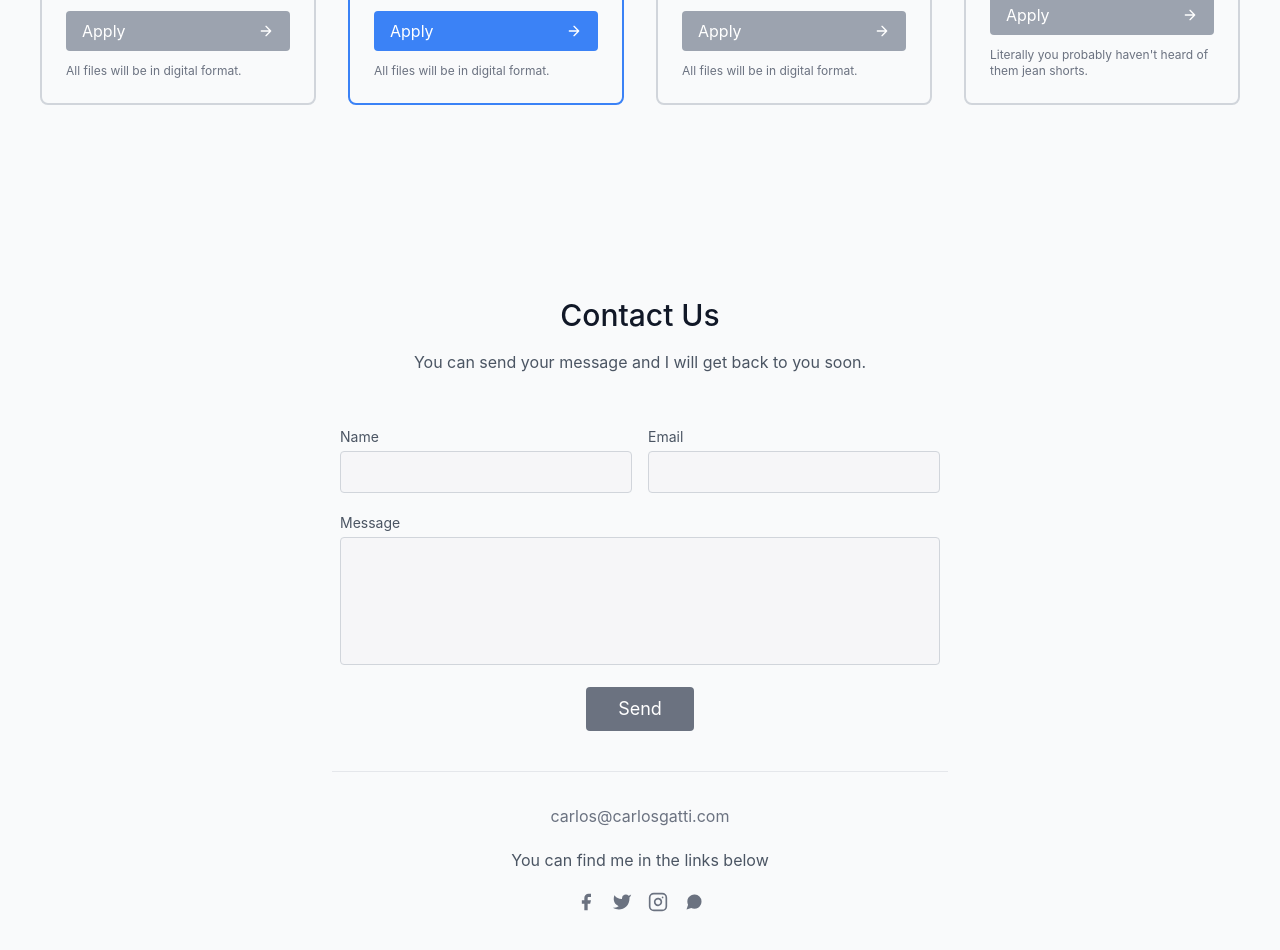
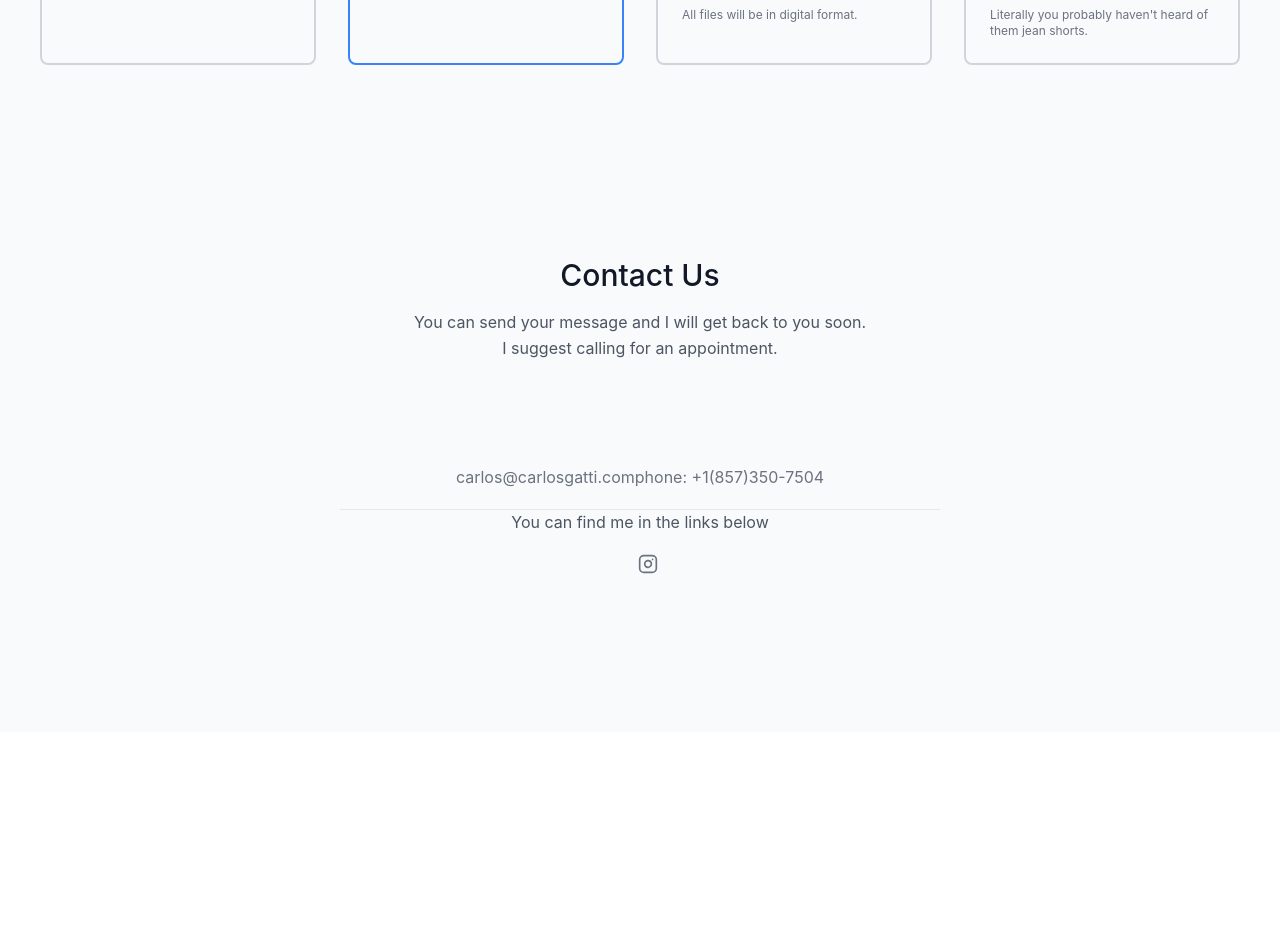
Before and after one commit to CarlosGatti/carlosgatti-blog-next, a Next.js app: page /productions in a window 1280 px wide. Shown: the part 800-1750 px from the top of the page. After the commit the page ends 1532 px from the top, so only its background shows below. Built offline with nearby package versions, Linux system fonts and the light colour scheme; no server answers; what @tailwindcss/typography would draw is missing.

Commit message:
Update contact form

```diff
--- a/components/contact-form.js
+++ b/components/contact-form.js
@@ -14,57 +14,27 @@ export default function ContactForm() {
             <div class="flex flex-col text-center w-full mb-12">
                 <h1 class="sm:text-3xl text-2xl font-medium title-font mb-4 text-gray-900">Contact Us</h1>
                 <p class="lg:w-2/3 mx-auto leading-relaxed text-base">You can send your message and I will get back to you soon.</p>
+                <p class="lg:w-2/3 mx-auto leading-relaxed text-base">I suggest calling for an appointment.</p>
             </div>
             <div class="lg:w-1/2 md:w-2/3 mx-auto">
                 <div class="flex flex-wrap -m-2">
-                    <div class="p-2 w-1/2">
-                        <div class="relative">
-                            <label for="name" class="leading-7 text-sm text-gray-600">Name</label>
-                            <input type="text" id="name" name="name" class="w-full bg-gray-100 bg-opacity-50 rounded border border-gray-300 focus:border-indigo-500 focus:bg-white focus:ring-2 focus:ring-indigo-200 text-base outline-none text-gray-700 py-1 px-3 leading-8 transition-colors duration-200 ease-in-out"/>
-                        </div>
-                    </div>
-                    <div class="p-2 w-1/2">
-                    <div class="relative">
-                        <label for="email" class="leading-7 text-sm text-gray-600">Email</label>
-                        <input type="email" id="email" name="email" class="w-full bg-gray-100 bg-opacity-50 rounded border border-gray-300 focus:border-indigo-500 focus:bg-white focus:ring-2 focus:ring-indigo-200 text-base outline-none text-gray-700 py-1 px-3 leading-8 transition-colors duration-200 ease-in-out"/>
-                    </div>
-                    </div>
-                    <div class="p-2 w-full">
-                    <div class="relative">
-                        <label for="message" class="leading-7 text-sm text-gray-600">Message</label>
-                        <textarea id="message" name="message" class="w-full bg-gray-100 bg-opacity-50 rounded border border-gray-300 focus:border-indigo-500 focus:bg-white focus:ring-2 focus:ring-indigo-200 h-32 text-base outline-none text-gray-700 py-1 px-3 resize-none leading-6 transition-colors duration-200 ease-in-out"></textarea>
-                    </div>
-                    </div>
-                    <div class="p-2 w-full">
-                    <button class="flex mx-auto text-white bg-gray-500 border-0 py-2 px-8 focus:outline-none hover:bg-gray-600 rounded text-lg">Send</button>
-                    </div>
-                    <div class="p-2 w-full pt-8 mt-8 border-t border-gray-200 text-center">
+
+
+                    <div class="p-2 w-full pt-8 mt-8 text-center">
                     <a class="text-gray-500">carlos@carlosgatti.com</a>
-                    <p class="leading-normal my-5">
+                    <a class="text-gray-500" type='phone'>phone: +1(857)350-7504</a>
+                    <p class="leading-normal my-5 border-t border-gray-200 ">
                         You can find me in the links below
                     </p>
                     <span class="inline-flex">
-                        <a class="text-gray-500">
-                        <svg fill="currentColor" stroke-linecap="round" stroke-linejoin="round" stroke-width="2" class="w-5 h-5" viewBox="0 0 24 24">
-                            <path d="M18 2h-3a5 5 0 00-5 5v3H7v4h3v8h4v-8h3l1-4h-4V7a1 1 0 011-1h3z"></path>
-                        </svg>
-                        </a>
-                        <a class="ml-4 text-gray-500">
-                        <svg fill="currentColor" stroke-linecap="round" stroke-linejoin="round" stroke-width="2" class="w-5 h-5" viewBox="0 0 24 24">
-                            <path d="M23 3a10.9 10.9 0 01-3.14 1.53 4.48 4.48 0 00-7.86 3v1A10.66 10.66 0 013 4s-4 9 5 13a11.64 11.64 0 01-7 2c9 5 20 0 20-11.5a4.5 4.5 0 00-.08-.83A7.72 7.72 0 0023 3z"></path>
-                        </svg>
-                        </a>
-                        <a class="ml-4 text-gray-500">
+
+                        <a class="ml-4 text-gray-500" href='https://www.instagram.com/gattiproductions/'>
                         <svg fill="none" stroke="currentColor" stroke-linecap="round" stroke-linejoin="round" stroke-width="2" class="w-5 h-5" viewBox="0 0 24 24">
                             <rect width="20" height="20" x="2" y="2" rx="5" ry="5"></rect>
                             <path d="M16 11.37A4 4 0 1112.63 8 4 4 0 0116 11.37zm1.5-4.87h.01"></path>
                         </svg>
                         </a>
-                        <a class="ml-4 text-gray-500">
-                        <svg fill="currentColor" stroke-linecap="round" stroke-linejoin="round" stroke-width="2" class="w-5 h-5" viewBox="0 0 24 24">
-                            <path d="M21 11.5a8.38 8.38 0 01-.9 3.8 8.5 8.5 0 01-7.6 4.7 8.38 8.38 0 01-3.8-.9L3 21l1.9-5.7a8.38 8.38 0 01-.9-3.8 8.5 8.5 0 014.7-7.6 8.38 8.38 0 013.8-.9h.5a8.48 8.48 0 018 8v.5z"></path>
-                        </svg>
-                        </a>
+
                     </span>
                     </div>
                 </div>
--- a/components/header-productions.js
+++ b/components/header-productions.js
@@ -18,6 +18,7 @@ export default function Header() {
                      <span class="ml-3 text-xl">Gatti Productions</span>
                 </a>
                 <nav class="md:ml-auto flex flex-wrap items-center text-base justify-center">
+                <a class="mr-5 hover:text-gray-900" href='/'>Home</a>
                 <a class="mr-5 hover:text-gray-900" href='#Gallery'>My Gallery</a>
                 <a class="mr-5 hover:text-gray-900" href="#Investing">Investing</a>
                 <a class="mr-5 hover:text-gray-900" href="#Contact">Contact</a>
--- a/pages/productions/index.js
+++ b/pages/productions/index.js
@@ -67,11 +67,7 @@ function Productions() {
                       </svg>
                     </span>External photos
                   </p>
-                  <button class="flex items-center mt-auto text-white bg-gray-400 border-0 py-2 px-4 w-full focus:outline-none hover:bg-gray-500 rounded">Apply
-                    <svg fill="none" stroke="currentColor" stroke-linecap="round" stroke-linejoin="round" stroke-width="2" class="w-4 h-4 ml-auto" viewBox="0 0 24 24">
-                      <path d="M5 12h14M12 5l7 7-7 7"></path>
-                    </svg>
-                  </button>
+
                   <p class="text-xs text-gray-500 mt-3">All files will be in digital format.</p>
 
 
@@ -113,11 +109,7 @@ function Productions() {
                       </svg>
                     </span>1 video of 2 minutes for social media
                   </p>
-                  <button class="flex items-center mt-auto text-white bg-blue-500 border-0 py-2 px-4 w-full focus:outline-none hover:bg-blue-600 rounded">Apply
-                    <svg fill="none" stroke="currentColor" stroke-linecap="round" stroke-linejoin="round" stroke-width="2" class="w-4 h-4 ml-auto" viewBox="0 0 24 24">
-                      <path d="M5 12h14M12 5l7 7-7 7"></path>
-                    </svg>
-                  </button>
+
                   <p class="text-xs text-gray-500 mt-3">All files will be in digital format.</p>
                 </div>
               </div>
@@ -162,11 +154,7 @@ function Productions() {
                       </svg>
                     </span>Drone video
                   </p>
-                  <button class="flex items-center mt-auto text-white bg-gray-400 border-0 py-2 px-4 w-full focus:outline-none hover:bg-gray-500 rounded">Apply
-                    <svg fill="none" stroke="currentColor" stroke-linecap="round" stroke-linejoin="round" stroke-width="2" class="w-4 h-4 ml-auto" viewBox="0 0 24 24">
-                      <path d="M5 12h14M12 5l7 7-7 7"></path>
-                    </svg>
-                  </button>
+
                   <p class="text-xs text-gray-500 mt-3">All files will be in digital format.</p>
                 </div>
               </div>
@@ -212,11 +200,7 @@ function Productions() {
                       </svg>
                     </span>Drone video
                   </p>
-                  <button class="flex items-center mt-auto text-white bg-gray-400 border-0 py-2 px-4 w-full focus:outline-none hover:bg-gray-500 rounded">Apply
-                    <svg fill="none" stroke="currentColor" stroke-linecap="round" stroke-linejoin="round" stroke-width="2" class="w-4 h-4 ml-auto" viewBox="0 0 24 24">
-                      <path d="M5 12h14M12 5l7 7-7 7"></path>
-                    </svg>
-                  </button>
+
                   <p class="text-xs text-gray-500 mt-3">Literally you probably haven't heard of them jean shorts.</p>
                 </div>
               </div>
```
